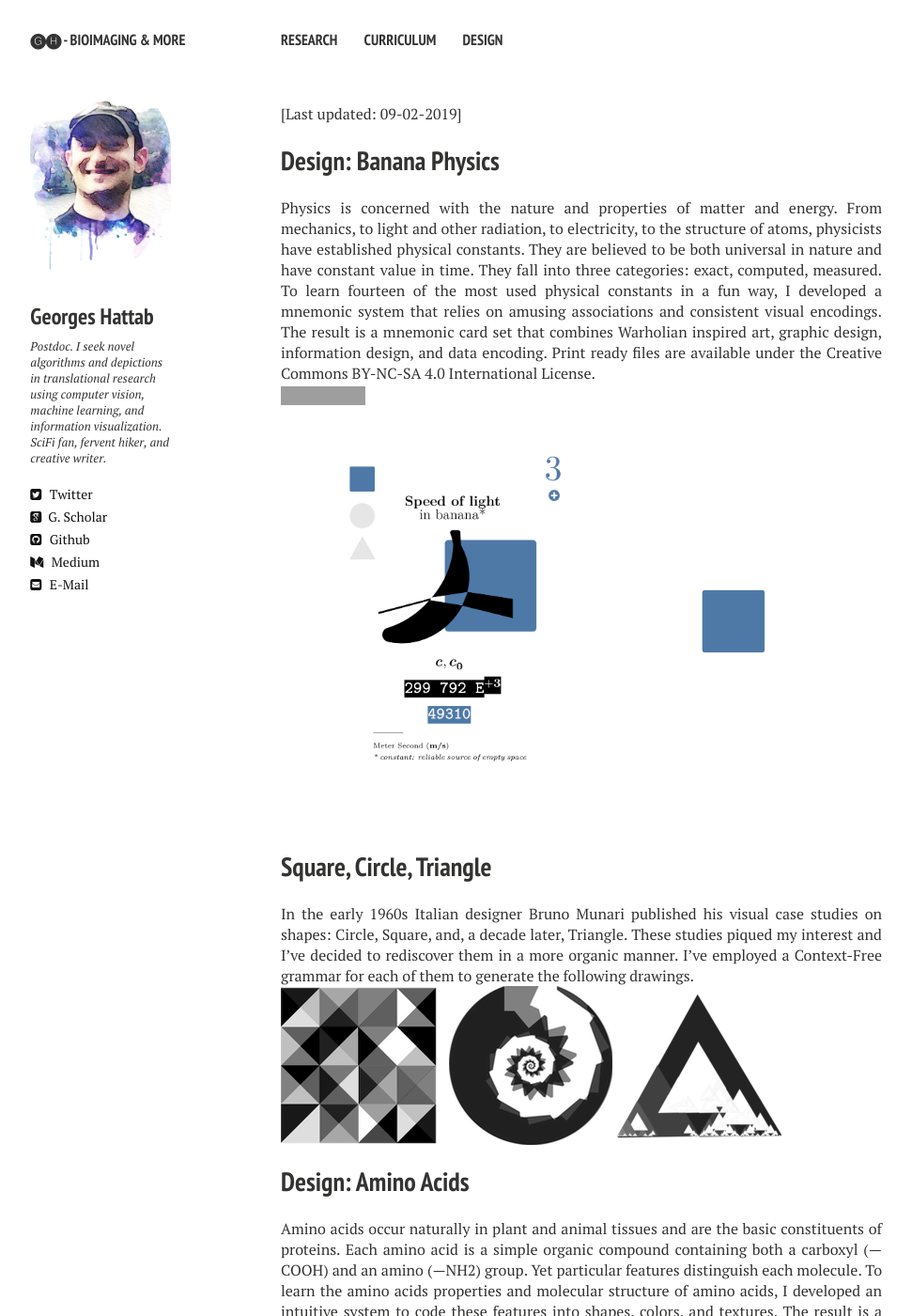
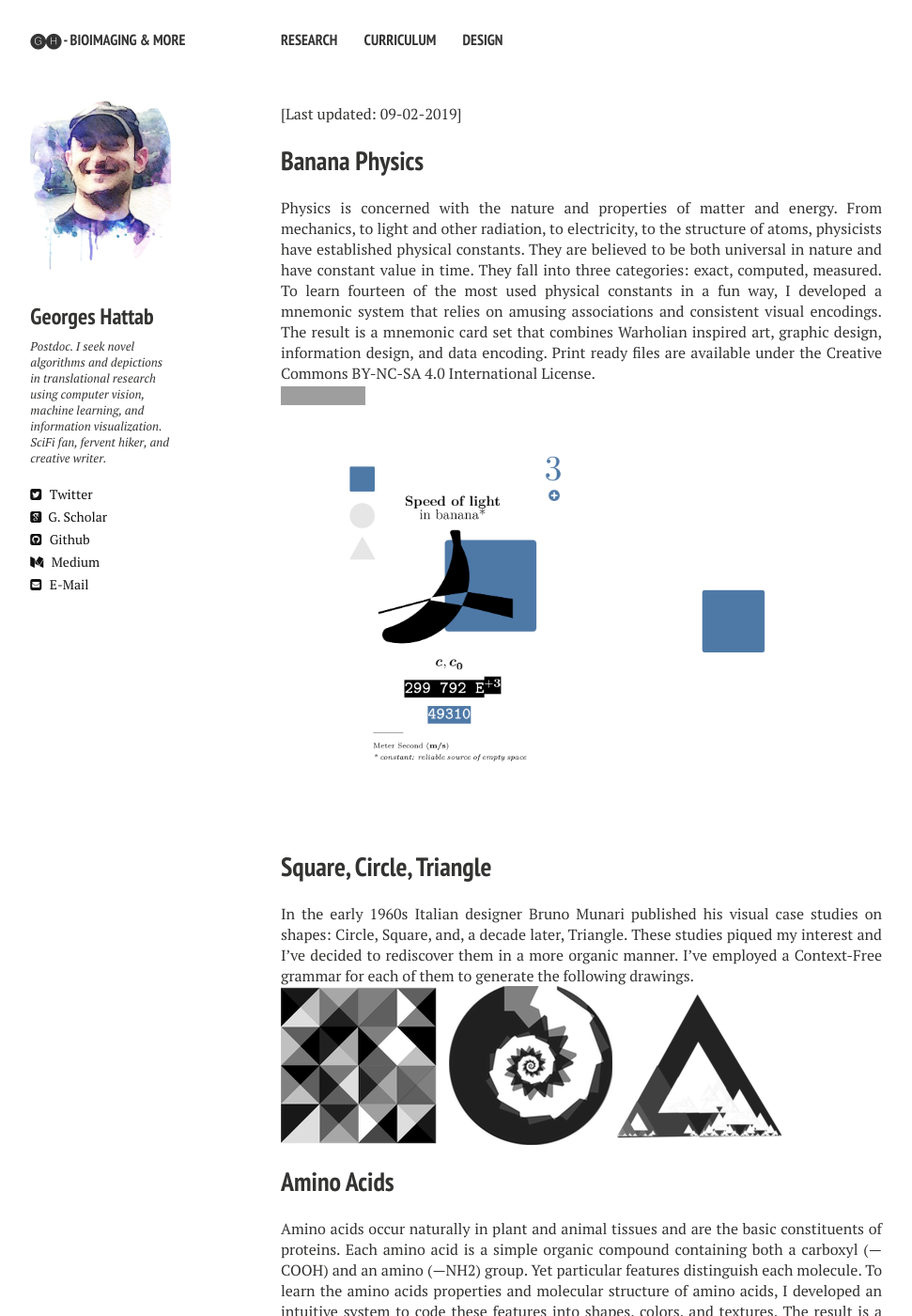
Before and after one commit to ghattab/ghattab.github.io, a Jekyll site: the page built from design.md, in a window 1280 px wide and 1400 px high. Shown: the whole window at 94% size, without its empty margins (21-992 px from the left). Built offline with Jekyll 4.4.1, drawn with Linux system fonts in a browser that asks for light colours; nearby versions of some CDN libraries; grey boxes are pictures that could not be loaded.

Commit message:
corrections design

```diff
--- a/design.md
+++ b/design.md
@@ -16,7 +16,7 @@ comments: false
 <!---->
 <!--* Reversality. Hattab, Bahram, Nazar 2015. A collaboration with the UN Refugee Agency ([UNHCR](http://www.unhcr.org/)). [![](/images/cover1.jpg){:style="float: right;"}](https://www.amazon.com/Reversality-Georges-Hattab/dp/1329113063/)-->
 
-## Design: Banana Physics
+## Banana Physics
 
 Physics is concerned with the nature and properties of matter and energy. From mechanics, to light and other radiation, to electricity, to the structure of atoms, physicists have established physical constants. They are believed to be both universal in nature and have constant value in time. They fall into three categories: exact, computed, measured.
 To learn fourteen of the most used physical constants in a fun way, I developed a mnemonic system that relies on amusing associations and consistent visual encodings.
@@ -35,7 +35,7 @@ In the early 1960s Italian designer Bruno Munari published his visual case studi
 ![Square](/images/square.png) ![Circle](/images/circle.png) ![Triangle](/images/triangle.png)
 
 
-## Design: Amino Acids
+## Amino Acids
 
 Amino acids occur naturally in plant and animal tissues and are the basic constituents of proteins.
 Each amino acid is a simple organic compound containing both a carboxyl (—COOH) and an amino (—NH2) group.
```
